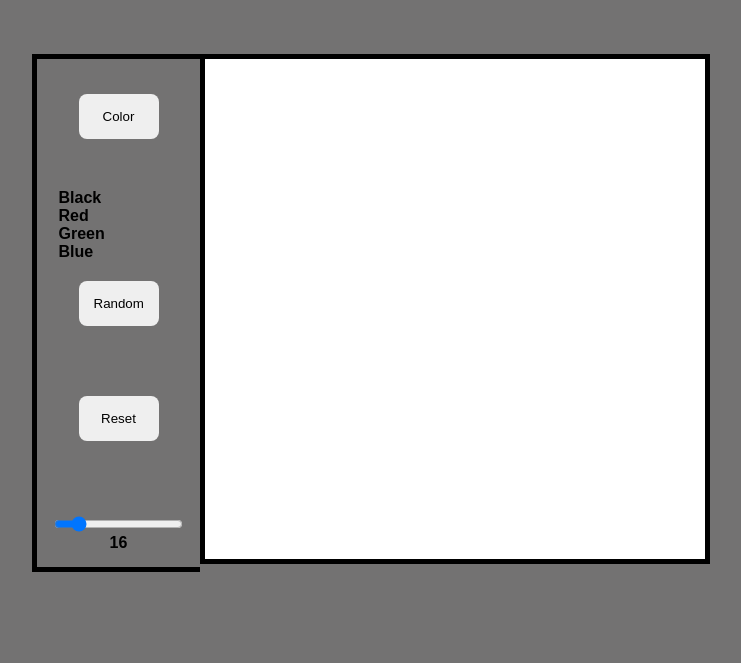
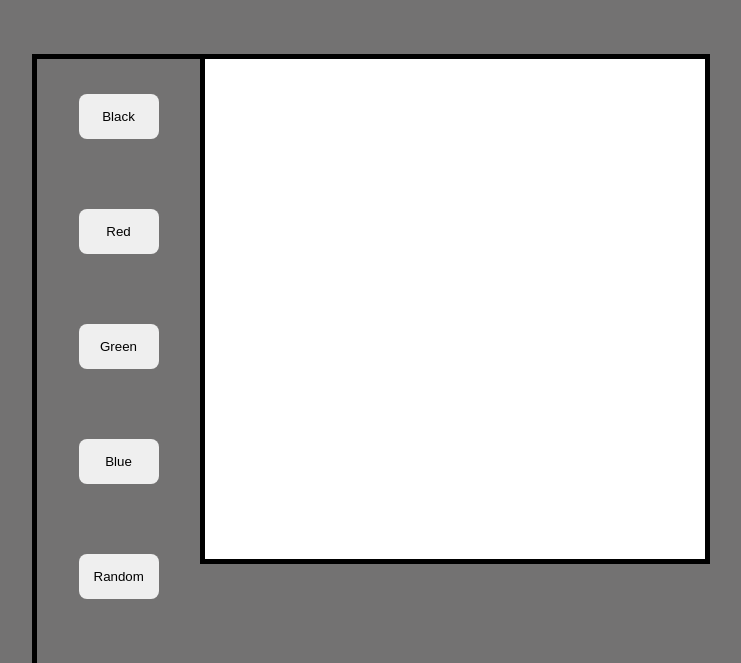
Before and after one commit to Quail58/etch_a_sketch, a plain HTML site: page index.html in a window 1280 px wide. Shown: the part 137-800 px from the top of the page, without its empty margins (269-1010 px from the left). Drawn offline with Linux system fonts and the light colour scheme.

Commit message:
Added buttons to change the color to a specific color

```diff
--- a/index.html
+++ b/index.html
@@ -13,15 +13,10 @@
 
     <div id="device">
         <div id="buttons">
-            <div>
-                <button class="color">Color</button>
-                <div>
-                    <div class="dropdown_content">Black</div>
-                    <div class="dropdown_content">Red</div>
-                    <div class="dropdown_content">Green</div>
-                    <div class="dropdown_content">Blue</div>
-                </div>
-            </div>
+            <button class="black" onclick="makeBlack(), makeColor()">Black</button>
+            <button class="red" onclick="makeRed(), makeColor()">Red</button>
+            <button class="green" onclick="makeGreen(), makeColor()">Green</button>
+            <button class="blue" onclick="makeBlue(), makeColor()">Blue</button>
             <button class="random" onclick="randomize()">Random</button>
             <button id="reset" onclick="clearGrid()">Reset</button>
             <input type="range" min="1" max="100" value="16" class="slider" id="myRange" onmouseup="makeGrid(slider.value,slider.value), clearGrid()">
```
